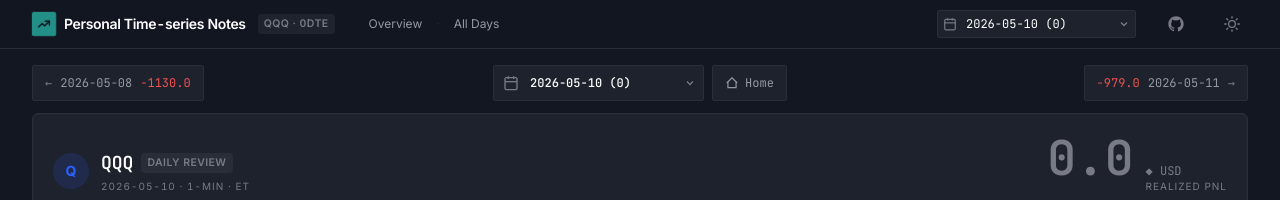
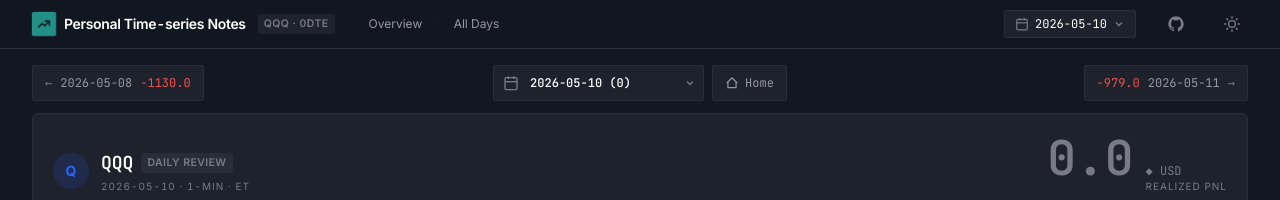
Before and after one commit to Momo733/qtrade-reports, a Jekyll site: the page built from daily-trades/2026-05-10.md, in a window 1280 px wide. Shown: the top 200 px of the page. Built offline with Jekyll 4.4.1, drawn with Linux system fonts in a browser that asks for light colours; nearby versions of some CDN libraries.

Commit message:
fix(ui): replace 404'ing header date <select> with a TV-style calendar popover
Two bugs in one fix:

1) The header dropdown shipped relative URLs whose path depended on a
   `page.url contains '/daily-trades/'` heuristic. On the home page that
   heuristic misfired (rendered options as `value="2026-06-05.html"`
   without the `daily-trades/` prefix), so picking any date from the
   global header redirected to `/qtrade-reports/<date>.html` → 404.

2) Even when it worked, a 25-line dropdown is poor UX for browsing a
   trading log — there's no at-a-glance sense of which days were green,
   which were red, or which were no-trade.

This commit replaces the dropdown with a calendar popover:

  * Button shows the current page's date (or "Jump to date" on home).
    Click toggles a month panel; Esc / outside click closes; keyboard
    accessible (`aria-expanded`, `aria-haspopup="dialog"`).
  * Each day cell is color-coded from `_data/days.yml`: green tier for
    PnL>0, red tier for PnL<0, neutral for no-trade days. Hover tooltip
    surfaces date · PnL · trade count. The current page's date carries
    a 2px accent ring.
  * Server pre-renders one `.qt-cal-month` per YYYY-MM (weekday offsets
    derived from `%u`); JS only handles show/hide + prev/next month
    navigation, so the popover paints before the script has parsed.
  * URLs use `relative_url` filter throughout, so the same component
    works from `/qtrade-reports/`, `/qtrade-reports/daily-trades/x.html`,
    or any future path without a special-case branch.

`assets/js/datepicker.js` is loaded alongside `sort.js` and `heatmap.js`
in `_layouts/default.html`.

Co-authored-by: Cursor <cursoragent@cursor.com>

```diff
--- a/_includes/header.html
+++ b/_includes/header.html
@@ -16,26 +16,111 @@
 
     <div class="flex-1"></div>
 
-    {%- assign hdr_days = site.data.days | sort: 'date' | reverse -%}
-    {%- if hdr_days.size > 0 -%}
-      {%- assign daily_prefix = 'daily-trades/' -%}
-      {%- comment -%}
-        On a daily page (page.url ends with daily-trades/<date>.html) sibling
-        links skip the prefix. Detect via Liquid `contains`.
-      {%- endcomment -%}
-      {%- assign on_daily = page.url | default: '' | contains: '/daily-trades/' -%}
-      <div class="relative hidden md:block">
-        <label for="qt-hdr-date-jump" class="sr-only">Jump to date</label>
-        <select id="qt-hdr-date-jump"
-                onchange="if(this.value){location.href=this.value;}"
-                class="appearance-none cursor-pointer pl-7 pr-6 h-7 rounded-sm border border-line dark:border-night-line bg-surface dark:bg-night-surface text-ink dark:text-night-ink-hi hover:border-accent dark:hover:border-accent focus:outline-none focus:border-accent text-xs font-mono">
-          <option value="">Jump to date…</option>
-          {% for entry in hdr_days %}
-            <option value="{% if on_daily %}{{ entry.date }}.html{% else %}{{ daily_prefix }}{{ entry.date }}.html{% endif %}"{% if page.date == entry.date %} selected{% endif %}>{{ entry.date }} {% if entry.pnl > 0 %}(+{{ entry.pnl }}){% elsif entry.pnl < 0 %}({{ entry.pnl }}){% else %}(0){% endif %}</option>
-          {% endfor %}
-        </select>
-        <svg aria-hidden="true" class="absolute left-1.5 top-1/2 -translate-y-1/2 w-3.5 h-3.5 text-ink-mute dark:text-night-mute pointer-events-none" viewBox="0 0 24 24" fill="none" stroke="currentColor" stroke-width="2"><rect x="3" y="4" width="18" height="18" rx="2"/><line x1="16" y1="2" x2="16" y2="6"/><line x1="8" y1="2" x2="8" y2="6"/><line x1="3" y1="10" x2="21" y2="10"/></svg>
-        <svg aria-hidden="true" class="absolute right-1.5 top-1/2 -translate-y-1/2 w-3 h-3 text-ink-mute dark:text-night-mute pointer-events-none" viewBox="0 0 24 24" fill="none" stroke="currentColor" stroke-width="2.5"><polyline points="6 9 12 15 18 9"/></svg>
+    {%- comment -%}
+      Calendar popover. The previous <select> based jumper rendered relative
+      URLs that 404'd from the home page (and was a poor UX besides). The
+      popover always emits absolute URLs via `relative_url`, and lets the
+      reader scan a month at a glance with PnL color coding straight from
+      `_data/days.yml`.
+    {%- endcomment -%}
+    {%- assign hdr_days_asc = site.data.days | sort: 'date' -%}
+    {%- if hdr_days_asc.size > 0 -%}
+      {%- comment -%} Build a list of unique YYYY-MM strings, oldest -> newest. {%- endcomment -%}
+      {%- assign months_buf = '' -%}
+      {%- for d in hdr_days_asc -%}
+        {%- assign ym = d.date | slice: 0, 7 -%}
+        {%- unless months_buf contains ym -%}
+          {%- assign months_buf = months_buf | append: ym | append: ',' -%}
+        {%- endunless -%}
+      {%- endfor -%}
+      {%- assign months = months_buf | split: ',' | where_exp: 'm', 'm != ""' -%}
+      {%- assign latest_ym = months | last -%}
+
+      {%- assign current_date = page.date | default: '' -%}
+      {%- if current_date == '' -%}
+        {%- assign current_label = 'Jump to date' -%}
+      {%- else -%}
+        {%- assign current_label = current_date -%}
+      {%- endif -%}
+
+      <div id="qt-hdr-cal" class="relative" data-page-date="{{ current_date }}" data-latest-ym="{{ latest_ym }}">
+        <button type="button" id="qt-hdr-cal-btn"
+                aria-label="Open date picker" aria-expanded="false" aria-haspopup="dialog"
+                class="inline-flex items-center gap-1.5 h-7 px-2.5 rounded-sm border border-line dark:border-night-line bg-surface dark:bg-night-surface text-ink dark:text-night-ink-hi hover:border-accent dark:hover:border-accent focus:outline-none focus:border-accent text-xs font-mono">
+          <svg aria-hidden="true" class="w-3.5 h-3.5 text-ink-mute dark:text-night-mute" viewBox="0 0 24 24" fill="none" stroke="currentColor" stroke-width="2"><rect x="3" y="4" width="18" height="18" rx="2"/><line x1="16" y1="2" x2="16" y2="6"/><line x1="8" y1="2" x2="8" y2="6"/><line x1="3" y1="10" x2="21" y2="10"/></svg>
+          <span id="qt-hdr-cal-label">{{ current_label }}</span>
+          <svg aria-hidden="true" class="w-3 h-3 text-ink-mute dark:text-night-mute" viewBox="0 0 24 24" fill="none" stroke="currentColor" stroke-width="2.5"><polyline points="6 9 12 15 18 9"/></svg>
+        </button>
+
+        <div id="qt-hdr-cal-pop" role="dialog" aria-label="Date picker"
+             class="hidden absolute right-0 top-full mt-1 z-40 w-[19rem] rounded-md border border-line dark:border-night-line bg-surface dark:bg-night-surface shadow-tv dark:shadow-tv-dk p-2">
+
+          <div class="flex items-center justify-between px-1 pb-2 border-b border-line dark:border-night-line">
+            <button type="button" id="qt-cal-prev" aria-label="Previous month"
+                    class="inline-flex items-center justify-center w-7 h-7 rounded-sm text-ink-mute dark:text-night-mute hover:text-ink dark:hover:text-night-ink-hi hover:bg-line/40 dark:hover:bg-night-line/40 disabled:opacity-30 disabled:pointer-events-none focus:outline-none focus:text-accent">
+              <svg aria-hidden="true" class="w-3.5 h-3.5" viewBox="0 0 24 24" fill="none" stroke="currentColor" stroke-width="2"><polyline points="15 18 9 12 15 6"/></svg>
+            </button>
+            <span id="qt-cal-month-label" class="text-xs font-mono font-semibold uppercase tracking-widest text-ink dark:text-night-ink-hi">&nbsp;</span>
+            <button type="button" id="qt-cal-next" aria-label="Next month"
+                    class="inline-flex items-center justify-center w-7 h-7 rounded-sm text-ink-mute dark:text-night-mute hover:text-ink dark:hover:text-night-ink-hi hover:bg-line/40 dark:hover:bg-night-line/40 disabled:opacity-30 disabled:pointer-events-none focus:outline-none focus:text-accent">
+              <svg aria-hidden="true" class="w-3.5 h-3.5" viewBox="0 0 24 24" fill="none" stroke="currentColor" stroke-width="2"><polyline points="9 6 15 12 9 18"/></svg>
+            </button>
+          </div>
+
+          <div class="grid grid-cols-7 gap-0.5 px-1 pt-2 pb-1 text-[9px] uppercase tracking-widest text-ink-mute dark:text-night-mute text-center">
+            <div>Mon</div><div>Tue</div><div>Wed</div><div>Thu</div><div>Fri</div><div>Sat</div><div>Sun</div>
+          </div>
+
+          <div id="qt-cal-months" class="px-1 pb-1">
+            {%- for ym in months -%}
+              {%- assign first_iso = ym | append: '-01' -%}
+              {%- assign first_anchor = first_iso | append: 'T00:00:00Z' -%}
+              {%- assign first_ts = first_anchor | date: '%s' | plus: 0 -%}
+              {%- assign first_wd = first_anchor | date: '%u' | plus: 0 -%}
+              {%- assign offset = first_wd | minus: 1 -%}
+              <div class="qt-cal-month grid grid-cols-7 gap-0.5" data-ym="{{ ym }}" hidden>
+                {%- for i in (1..6) -%}
+                  {%- if i <= offset -%}<div class="h-7"></div>{%- endif -%}
+                {%- endfor -%}
+                {%- for day in (1..31) -%}
+                  {%- assign secs = day | minus: 1 | times: 86400 -%}
+                  {%- assign cell_ts = first_ts | plus: secs -%}
+                  {%- assign cell_ym = cell_ts | date: '%Y-%m' -%}
+                  {%- if cell_ym == ym -%}
+                    {%- assign cell_date = cell_ts | date: '%Y-%m-%d' -%}
+                    {%- assign cell_wd = cell_ts | date: '%u' | plus: 0 -%}
+                    {%- assign matched = hdr_days_asc | where: 'date', cell_date | first -%}
+                    {%- if matched -%}
+                      {%- if matched.pnl > 0 -%}
+                        {%- assign cell_klass = 'bg-up/15 text-up dark:bg-up/20 hover:bg-up/30' -%}
+                      {%- elsif matched.pnl < 0 -%}
+                        {%- assign cell_klass = 'bg-down/15 text-down dark:bg-down/20 hover:bg-down/30' -%}
+                      {%- else -%}
+                        {%- assign cell_klass = 'bg-line/60 text-ink-soft dark:bg-night-line/70 dark:text-night-soft hover:bg-line dark:hover:bg-night-line' -%}
+                      {%- endif -%}
+                      {%- assign is_current = false -%}
+                      {%- if cell_date == current_date -%}{%- assign is_current = true -%}{%- endif -%}
+                      <a href="{{ '/daily-trades/' | append: cell_date | append: '.html' | relative_url }}"
+                         data-date="{{ cell_date }}"
+                         title="{{ cell_date }} · {% if matched.pnl > 0 %}+{% endif %}{{ matched.pnl }} USD · {{ matched.trades }} trades"
+                         class="qt-cal-day h-7 flex items-center justify-center rounded-sm text-[11px] font-mono leading-none cursor-pointer transition-colors {{ cell_klass }}{% if is_current %} ring-2 ring-accent ring-offset-1 ring-offset-surface dark:ring-offset-night-surface font-semibold{% endif %}">{{ day }}</a>
+                    {%- else -%}
+                      <div class="h-7 flex items-center justify-center rounded-sm text-[11px] font-mono leading-none text-ink-mute/40 dark:text-night-mute/40{% if cell_wd > 5 %} opacity-50{% endif %}">{{ day }}</div>
+                    {%- endif -%}
+                  {%- endif -%}
+                {%- endfor -%}
+              </div>
+            {%- endfor -%}
+          </div>
+
+          <div class="border-t border-line dark:border-night-line mt-1 pt-1.5 px-1 text-[10px] text-ink-mute dark:text-night-mute font-mono flex items-center justify-between">
+            <span class="flex items-center gap-1">
+              <span class="inline-block w-2 h-2 rounded-sm bg-up/40"></span><span>win</span>
+              <span class="inline-block w-2 h-2 rounded-sm bg-down/40 ml-1"></span><span>loss</span>
+            </span>
+            <span class="hidden sm:inline">Esc to close</span>
+          </div>
+        </div>
       </div>
     {%- endif -%}
 
--- a/_layouts/default.html
+++ b/_layouts/default.html
@@ -108,5 +108,6 @@
 
 <script src="{{ '/assets/js/sort.js' | relative_url }}" defer></script>
 <script src="{{ '/assets/js/heatmap.js' | relative_url }}" defer></script>
+<script src="{{ '/assets/js/datepicker.js' | relative_url }}" defer></script>
 </body>
 </html>
--- /dev/null
+++ b/assets/js/datepicker.js
@@ -0,0 +1,82 @@
+// Calendar popover for the global header date jumper.
+// Lazy-show one month at a time. Server pre-renders every month grid (one
+// `.qt-cal-month` per YYYY-MM) so the only JS work is to reveal the right
+// pane and wire the prev/next buttons + outside-click / Escape to close.
+(function () {
+  var root = document.getElementById('qt-hdr-cal');
+  if (!root) return;
+
+  var btn = document.getElementById('qt-hdr-cal-btn');
+  var pop = document.getElementById('qt-hdr-cal-pop');
+  var label = document.getElementById('qt-cal-month-label');
+  var prevBtn = document.getElementById('qt-cal-prev');
+  var nextBtn = document.getElementById('qt-cal-next');
+  if (!btn || !pop || !label || !prevBtn || !nextBtn) return;
+
+  var monthEls = Array.prototype.slice.call(pop.querySelectorAll('.qt-cal-month'));
+  if (monthEls.length === 0) return;
+
+  var months = monthEls.map(function (m) { return m.dataset.ym; });
+  months.sort();
+  var byYm = {};
+  monthEls.forEach(function (m) { byYm[m.dataset.ym] = m; });
+
+  var MONTHS = ['Jan', 'Feb', 'Mar', 'Apr', 'May', 'Jun',
+                'Jul', 'Aug', 'Sep', 'Oct', 'Nov', 'Dec'];
+
+  // Default to the current page's month if it has one (daily page), else
+  // the most recent month with data.
+  var pageDate = root.dataset.pageDate || '';
+  var initialYm = pageDate ? pageDate.slice(0, 7) : '';
+  var idx = months.indexOf(initialYm);
+  if (idx < 0) idx = months.length - 1;
+
+  function show(i) {
+    if (i < 0 || i >= months.length) return;
+    idx = i;
+    monthEls.forEach(function (m) { m.hidden = (m.dataset.ym !== months[i]); });
+    var parts = months[i].split('-');
+    label.textContent = MONTHS[parseInt(parts[1], 10) - 1] + ' ' + parts[0];
+    prevBtn.disabled = (i === 0);
+    nextBtn.disabled = (i === months.length - 1);
+  }
+
+  function open() {
+    pop.classList.remove('hidden');
+    btn.setAttribute('aria-expanded', 'true');
+    show(idx);
+  }
+  function close() {
+    pop.classList.add('hidden');
+    btn.setAttribute('aria-expanded', 'false');
+  }
+
+  btn.addEventListener('click', function (e) {
+    e.stopPropagation();
+    if (pop.classList.contains('hidden')) open(); else close();
+  });
+  pop.addEventListener('click', function (e) { e.stopPropagation(); });
+
+  document.addEventListener('click', function (e) {
+    if (!root.contains(e.target)) close();
+  });
+  document.addEventListener('keydown', function (e) {
+    if (e.key === 'Escape' && !pop.classList.contains('hidden')) {
+      close();
+      btn.focus();
+    }
+  });
+
+  prevBtn.addEventListener('click', function (e) {
+    e.stopPropagation();
+    show(idx - 1);
+  });
+  nextBtn.addEventListener('click', function (e) {
+    e.stopPropagation();
+    show(idx + 1);
+  });
+
+  // Initial label render so the button isn't blank if the user never opens
+  // it (matters mostly when DevTools snapshots the DOM).
+  show(idx);
+})();
```
